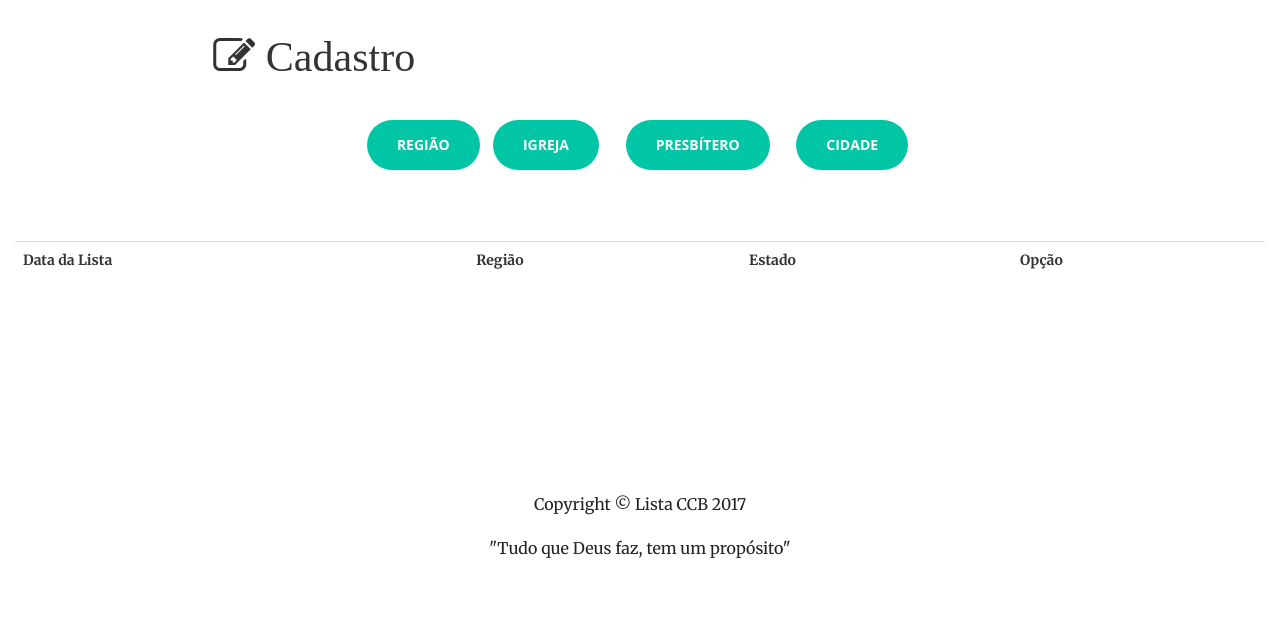
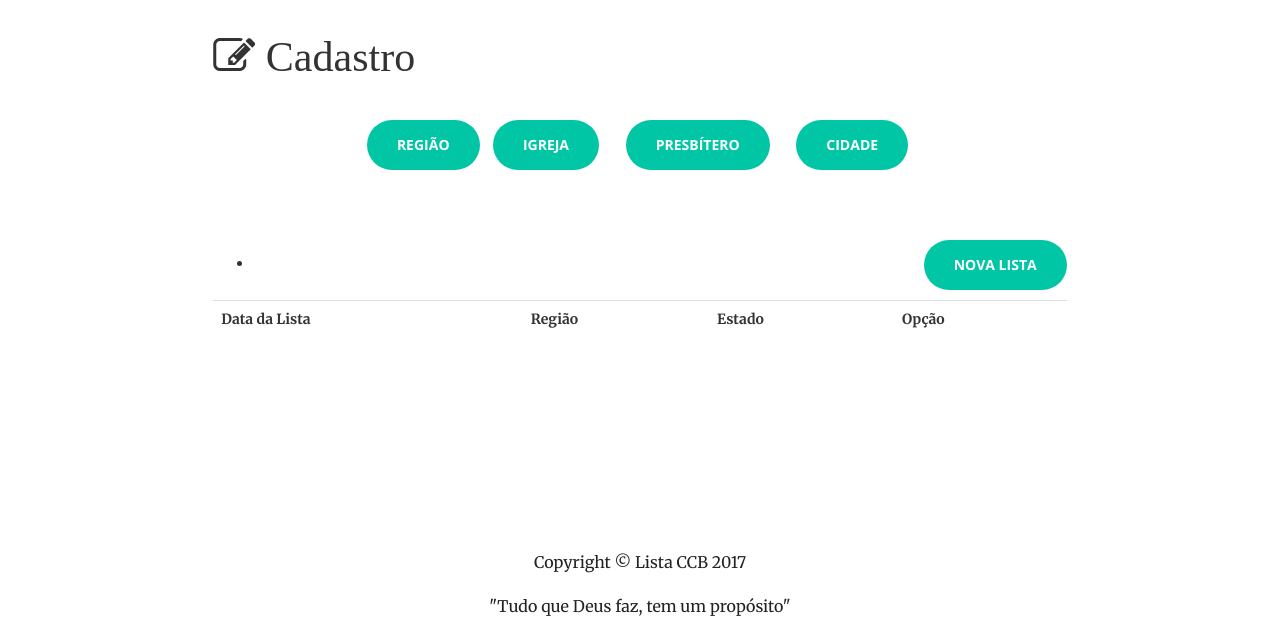
Before and after one commit to eliasportela/lista-ccb-antigo, a PHP site: page /projetos/php/usuarios/profile.php in a window 1280 px wide. Shown: the part 483-1123 px from the top of the page. Before the commit the page ends 1041 px from the top, so only its background shows below. Run offline with PHP 8.4, Linux system fonts and the light colour scheme; the visitor is signed in with stand-in values (Sample User, id 1); data that the repository does not hold is empty; some libraries are stand-ins or nearby versions.

Commit message:
Inserindo botao add nova lista e configurando layout

```diff
--- a/php/usuarios/minhas_listas.php
+++ b/php/usuarios/minhas_listas.php
@@ -1,3 +1,8 @@
+							<ul class="text-right">
+								<li>
+					    			<a href="../cadastro/nova_lista.php" class="btn btn-primary btn-xl sr-button">Nova Lista</a>
+					    		</li>
+					    	</ul>
 							<table class="table">
 								<tr>
 									<th>Data da Lista</th>
--- a/php/usuarios/perfil.php
+++ b/php/usuarios/perfil.php
@@ -83,9 +83,7 @@
 					    			</div>
 					    		</div>
 			    			</div>
-		    				<div class="col-md-2"></div>
-		    			</div>
-		    		</div>
+			    			<div class="row">
 		    					<br><br><br>
 								<!--Inicio da Tabela-->
 								<?php
@@ -93,7 +91,8 @@
 								 ?>
 								<!--Fim da Tabela-->
 							</div>
-						<div class="col-md-1"></div>
+						</div>
+						<div class="col-md-2"></div>
 					</div>
 					<hr class="light">
 				</div>
```
Lines whose indentation alone changed are shown as unchanged.
